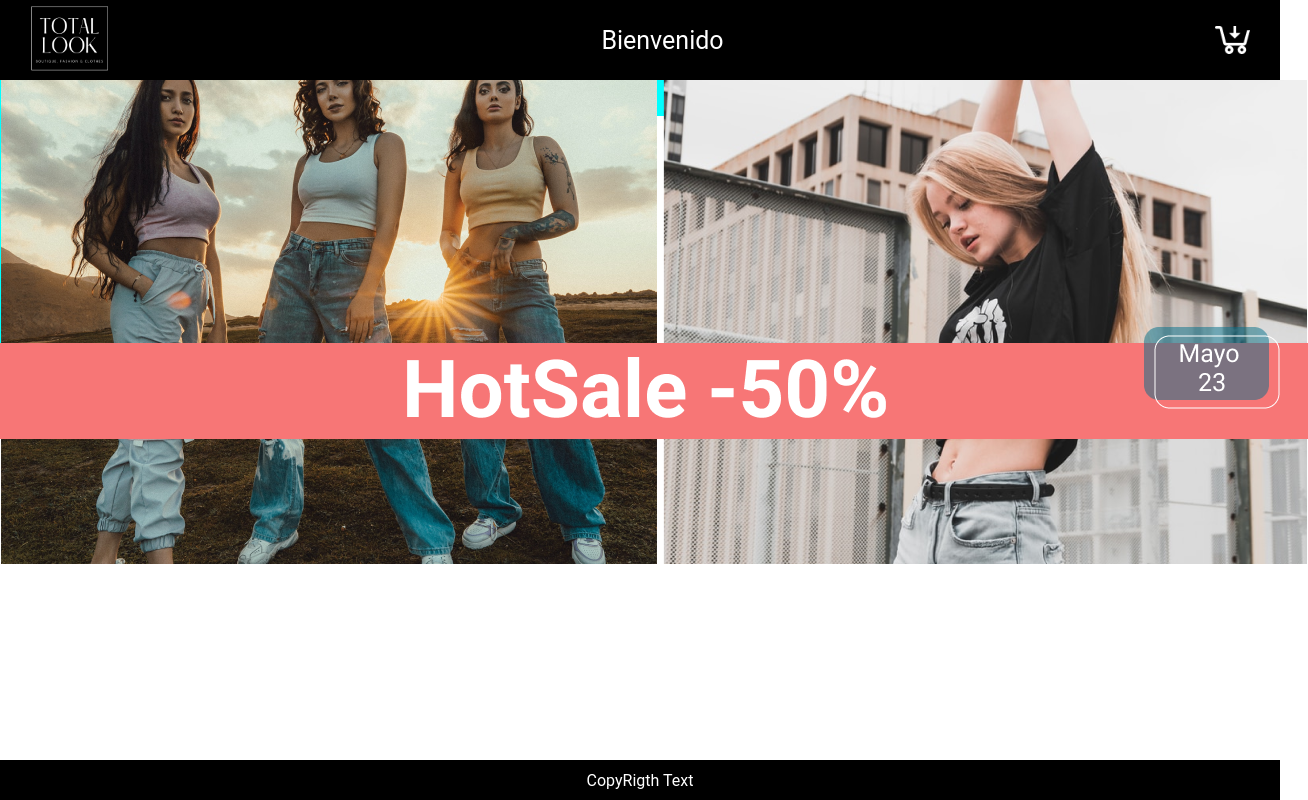
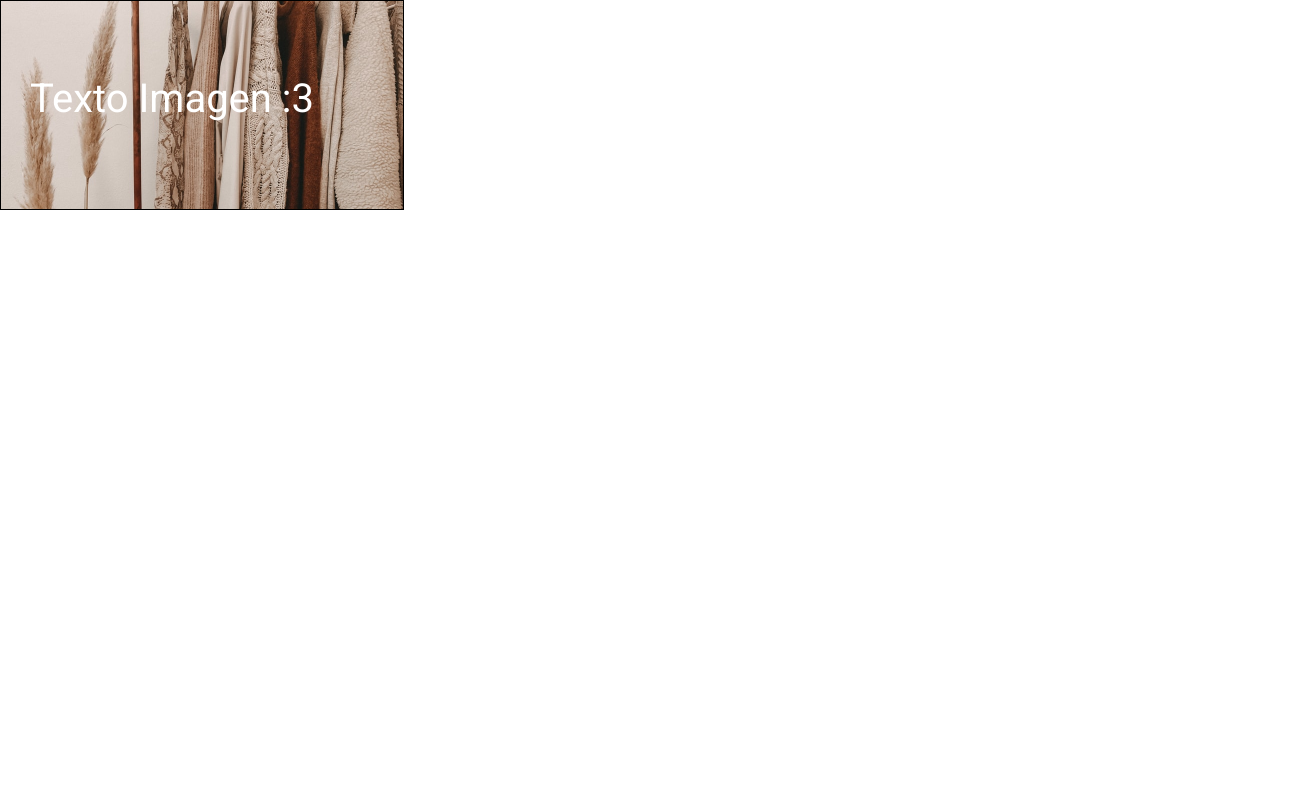
Before and after one commit to Kar3n1na/Total-Look-App, a React (Create React App) app in the folder react-katth/: page / in a window 1280 px wide. Shown: the whole page, 1308 px wide, since content can reach past the window. Built offline with nearby package versions, Linux system fonts and the light colour scheme.

Commit message:
este commit tiene estilos de card

```diff
--- a/react-katth/package.json
+++ b/react-katth/package.json
@@ -8,6 +8,7 @@
     "@testing-library/user-event": "^12.8.3",
     "react": "^17.0.2",
     "react-dom": "^17.0.2",
+    "react-router-dom": "^5.2.0",
     "react-scripts": "4.0.3",
     "web-vitals": "^1.1.2"
   },
--- a/react-katth/public/index.html
+++ b/react-katth/public/index.html
@@ -9,6 +9,9 @@
       name="description"
       content="Web site created using create-react-app"
     />
+    <link href="https://fonts.googleapis.com/icon?family=Material+Icons"
+      rel="stylesheet">
+    <link rel="stylesheet" href="https://fonts.googleapis.com/css?family=Roboto">
     <link rel="apple-touch-icon" href="%PUBLIC_URL%/logo192.png" />
     <!--
       manifest.json provides metadata used when your web app is installed on a
--- a/react-katth/src/App.js
+++ b/react-katth/src/App.js
@@ -1,10 +1,11 @@
 import React from "react";
-import Home from "./Components/Home.js";
+//import Home from "./Components/Home.js";
+import Category from "./Components/Category.js";
 
 function App() {
   return (
     <div className="App">
-      <Home />
+      <Category />
     </div>
   );
 }
--- /dev/null
+++ b/react-katth/src/Components/Category.css
@@ -0,0 +1,19 @@
+.contenedor{
+    position: relative;
+    display: inline-block;
+    text-align: center;
+}
+.texto-encima{
+    position: absolute;
+    top: 75px;
+    left: 30px;
+    color:white;
+    font-size: 40px;
+    text-align: center;
+}
+.centrado{
+    position: absolute;
+    top: 50%;
+    left: 50%;
+    transform: translate(-50%, -50%);
+}
--- /dev/null
+++ b/react-katth/src/Components/Category.js
@@ -0,0 +1,13 @@
+import React from "react";
+import "./Category.css";
+import clothes from "../Assets/clothes.png"
+function Category() {
+    return (
+        <div class="contendor">
+            <img src={clothes} alt="" />
+            <div class="texto-encima">Texto Imagen :3</div>
+        </div>
+    );
+}
+
+export default Category;
```
Also changed, not shown: react-katth/src/Components/Card.css (added, +24 -0 lines), react-katth/src/Components/Card.js (added, +20 -0 lines), react-katth/src/Assets/clothes.png (added), 1 other file (tests, documents, lock files or other folders).
